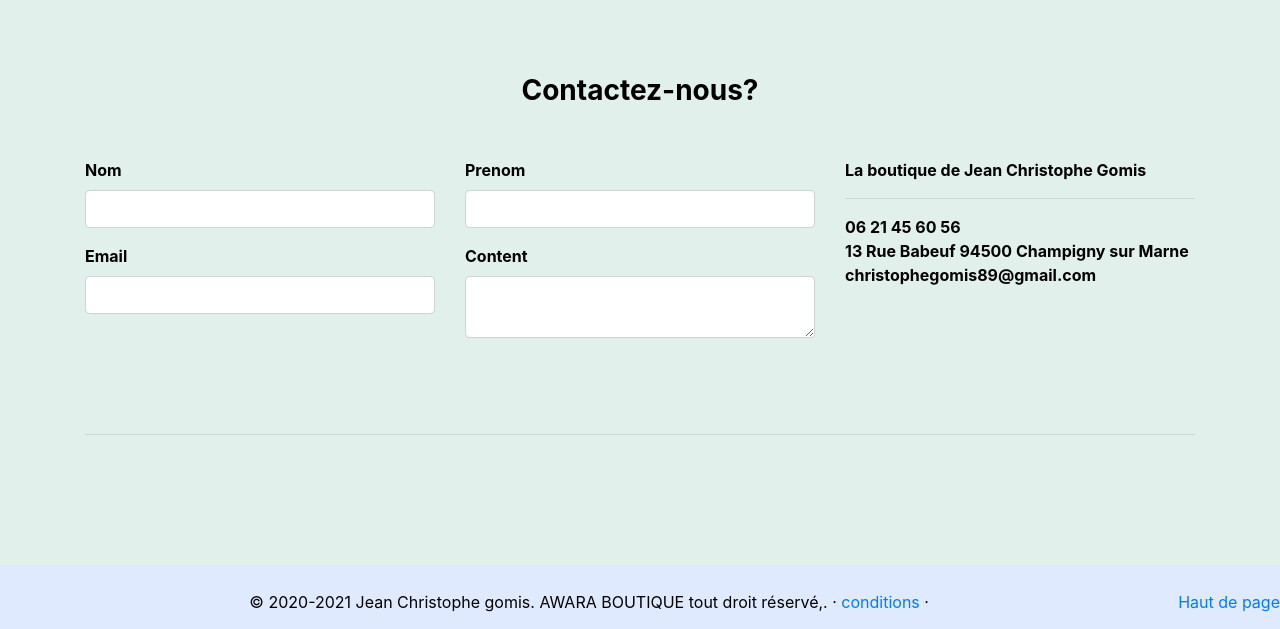
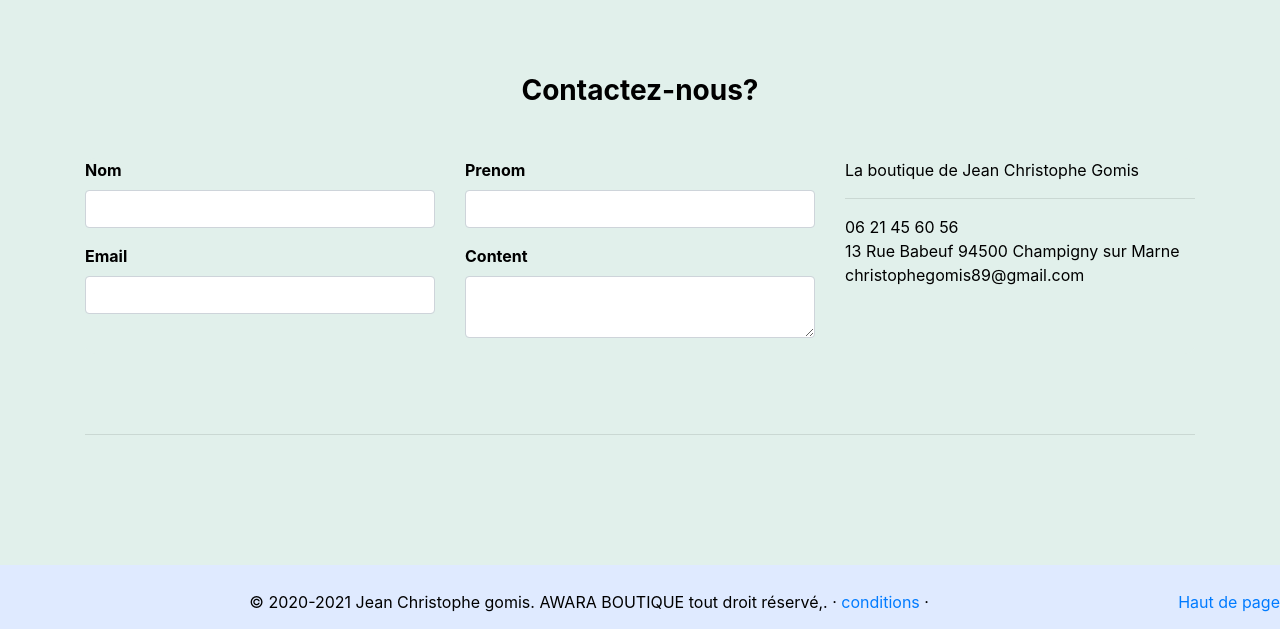
Before and after one commit to JCG89/awara-boutique, a Symfony app: template templates/contact/index.html.twig in a window 1280 px wide. Shown: the part 124-753 px from the top of the page. Run offline with Twig, Linux system fonts and the light colour scheme; the template is opened without the code that fills it, so the values that code supplies are empty; form fields are guessed from the names that the template uses; some libraries are stand-ins or nearby versions.

Commit message:
mes derniéres modifs

```diff
--- a/templates/acount/password.html.twig
+++ b/templates/acount/password.html.twig
@@ -11,7 +11,7 @@
     </h3>
   </div>
   <div class="mesdiv">
-    <strong class="text-justify width-50%">{{ form(form) }}</strong>
+    <strong class="text-justify">{{ form(form) }}</strong>
     {% if notification %}
       <div class="alert alert-info">
         {{ notification }}
--- a/templates/cart/index.html.twig
+++ b/templates/cart/index.html.twig
@@ -60,7 +60,7 @@
                   height="12px"
                   alt="Retirer" />
               </a>
-              x{{ produit.quantity }}
+              x {{ produit.quantity }}
               <a href="{{
                 path(
                   'add_to_cart',
@@ -71,7 +71,7 @@
                 }}">
                 <img src="{{ asset('assets/img/pls.png') }}"
                   height="12px"
-                  alt="Ajouter" />
+                  alt="Ajouter"/>
               </a>
             </td>
 
--- a/templates/contact/index.html.twig
+++ b/templates/contact/index.html.twig
@@ -37,13 +37,12 @@
         {{ form_end(form) }}
       </div>
       <div class="col-md-4">
-        <strong>La boutique de Jean Christophe Gomis</strong>
-        <hr />
-        <b>
+        La boutique de Jean Christophe Gomis<hr />
+        <p>
           06 21 45 60 56<br />
           13 Rue Babeuf 94500 Champigny sur Marne<br />
           christophegomis89@gmail.com
-        </b>
+        </p>
       </div>
     </div>
   </div>
--- a/templates/order_validate/index.html.twig
+++ b/templates/order_validate/index.html.twig
@@ -9,7 +9,7 @@
     </h3>
   </div>
  <div class="mesdiv">
-    <p class "text-justify">
+    <p class "validate">
 
     Bonjour <strong>{{order.user.prenom}} {{order.user.nom}}</strong>,<br/><br/>
     Nous vous remercions pour votre commande n°<strong>{{order.reference}}</strong></br>
```
